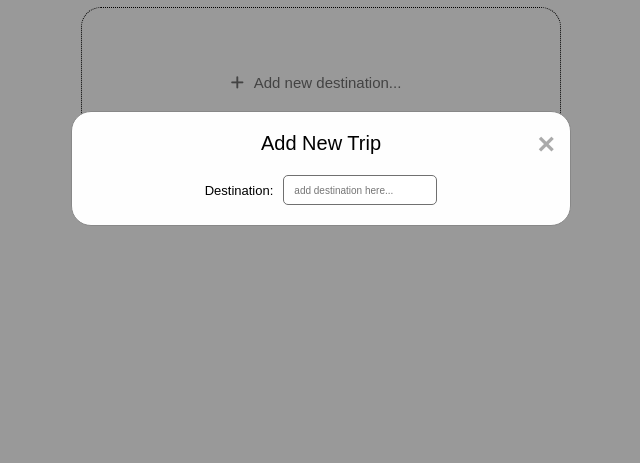
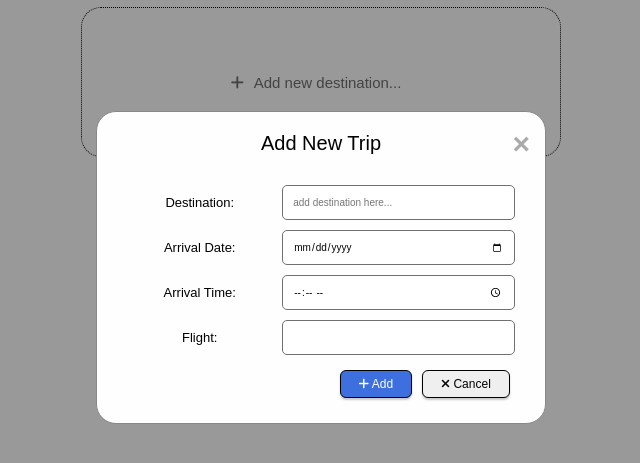
Before and after one commit to scottyuanau/travel-app, a website built with webpack: page src/client/views/index.html in a window 1280 px wide. Both pictures are taken after a click on the button "Add". Shown: the part 81-544 px from the top of the page, without its empty margins (319-959 px from the left). Built offline with nearby package versions, Linux system fonts and the light colour scheme.

Commit message:
completed add trip pop up modal.

```diff
--- a/src/client/js/modal.js
+++ b/src/client/js/modal.js
@@ -2,7 +2,7 @@
 let modal = document.getElementById("addNewDestination");
 
 window.addEventListener('click',(event)=>{
-    if (event.target.className == 'newDestination' || event.target.className == 'addblue') {
+    if (event.target.className == 'newDestination' || event.target.id == 'homeadd') {
         modal.style.display = "block";
       } else if (event.target.className == 'close') {
         modal.style.display = "none";
@@ -10,3 +10,8 @@ window.addEventListener('click',(event)=>{
         modal.style.display = "none";
       }
 })
+
+//add trip button on the modal
+document.querySelector('#modaladdtrip').addEventListener('click',(event)=>{
+    event.preventDefault();
+})
--- a/src/client/styles/form.scss
+++ b/src/client/styles/form.scss
@@ -1,21 +1,30 @@
 form {
-    display: grid;
-    grid-template-columns: 40% 60%;
+    display: flex;
+    flex-direction: column;
     margin-top:20px;
+    width:95%;
     input {
-        height:3em;
+        height:3.5em;
         border-radius: 5px;
         border: 1px solid #707070;
         padding:10px;
     }
     label {
         font-size:1.3rem;
-        text-align: right;
+        text-align: center;
         margin-right:10px;
     }
     .row {
+        display: grid;
+        grid-template-columns: 40% 60%;
+        // justify-content: flex-start;
+        align-items: center;
+        width:100%;
+        margin-top:1em;
+    }
+    .buttonrow {
         display: flex;
-        align-items: center;
-        width:80%;
+        justify-content: flex-end;
+        margin-top:10px;
     }
 }
--- a/src/client/styles/modal.scss
+++ b/src/client/styles/modal.scss
@@ -19,7 +19,7 @@
     padding: 20px;
     border: 1px solid #888;
     border-radius:20px;
-    max-width: 500px;
+    max-width: 450px;
     width: 80%; /* Could be more or less, depending on screen size */
     display: flex;
     justify-content: center;
--- a/src/client/views/index.html
+++ b/src/client/views/index.html
@@ -13,7 +13,7 @@
         <button><i class="fa-solid fa-sort"></i> Sort</button>
         <button><i class="fa-solid fa-file-pdf"></i> PDF</button>
         <button><i class="fa-solid fa-eraser"></i> Clear</button>
-        <button class="addblue"><i class="fa-solid fa-plus"></i> Add</button>
+        <button class="addblue" id="homeadd"><i class="fa-solid fa-plus"></i> Add</button>
     </nav>
     <main>
     </main>
@@ -32,7 +32,13 @@
             <h3>Add New Trip</h3>
             <form>
                 <div class='row'><label for="destination">Destination: </label><input type="text" name="destination" id="destination" placeholder="add destination here..."></div>
-
+                <div class='row'><label for="arrivaldate">Arrival Date: </label><input type="date" name="arrivaldate" id="arrivaldate"></div>
+                <div class='row'><label for="arrivaltime">Arrival Time: </label><input type="time" name="arrivaltime" id="arrivaltime"></div>
+                <div class='row'><label for="flight">Flight: </label><input type="text" name="flight" id="flight"></div>
+                <div class='buttonrow'>
+                    <button class="addblue" id="modaladdtrip"><i class="fa-solid fa-plus"></i> Add</button>
+                    <button><i class="fa-solid fa-xmark"></i> Cancel</button>
+                </div>
             </form>
         </div>
         </div>
```
